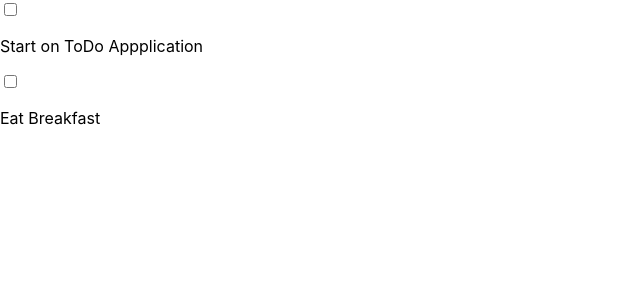
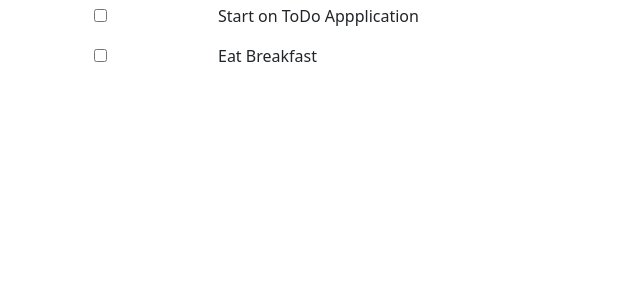
Before and after one commit to chrisgawbill/ToDoWebApp, a React (Create React App) app: page / in a window 1280 px wide. Shown: the top 300 px of the page, without its empty margins (0-640 px from the left). Built offline with nearby package versions, Linux system fonts and the light colour scheme.

Commit message:
Got Panel Working

```diff
--- a/package.json
+++ b/package.json
@@ -11,6 +11,7 @@
     "@types/react": "^18.2.22",
     "@types/react-dom": "^18.2.7",
     "bootstrap": "^5.3.2",
+    "bootstrap-react": "^0.5.0-alpha.14",
     "react": "^18.2.0",
     "react-bootstrap": "^2.8.0",
     "react-dom": "^18.2.0",
--- a/src/components/add-todo-panel.tsx
+++ b/src/components/add-todo-panel.tsx
@@ -1,4 +1,7 @@
-function AddToDoPanel(){
-
+export default function AddToDoPanel(){
+ return(
+    <div>
+        <p>The Panel is Open!!!</p>
+    </div>
+ )
 }
-export default AddToDoPanel;
--- a/src/components/todo-row.tsx
+++ b/src/components/todo-row.tsx
@@ -1,23 +1,20 @@
-import React from "react";
+import React, { useState } from "react";
 import { Col, Container, Row } from "react-bootstrap";
+import "../styles/components/todo-row.css";
 interface ToDoRowProps {
-  name: string;
+  name: string,
+  rowState:Boolean,
+  rowOnClick:Function
 }
-export default function ToDoRow({ name }: ToDoRowProps) {
+export default function ToDoRow({ name, rowState, rowOnClick }: ToDoRowProps) {
   return (
-    <Container>
-      <Col md={2}></Col>
-      <Col md={8}>
-        <Row>
-          <Col md={4}>
-            <input type="checkbox"></input>
-          </Col>
-          <Col md={4}>
-            <p>{name}</p>
-          </Col>
-        </Row>
+    <Row className="toDoRow" onClick={() => {
+      rowOnClick(!rowState)
+    }}>
+      <Col xs={6} lg={2}>
+        <input type="checkbox"></input>
       </Col>
-      <Col md={2}></Col>
-    </Container>
+      <Col xs={6} lg={10}>{name}</Col>
+    </Row>
   );
 }
--- a/src/index.tsx
+++ b/src/index.tsx
@@ -4,6 +4,7 @@ import "./index.css";
 import reportWebVitals from "./reportWebVitals";
 import Home from "./pages/Home";
 import { Container } from "react-bootstrap";
+import 'bootstrap/dist/css/bootstrap.min.css';
 
 const root = ReactDOM.createRoot(
   document.getElementById("root") as HTMLElement
--- a/src/pages/Home.tsx
+++ b/src/pages/Home.tsx
@@ -1,15 +1,32 @@
 import { useState } from "react";
 import { Todo, initialToDoData } from "../data/Todo";
 import ToDoRow from "../components/todo-row";
+import { Col, Container, Row } from "react-bootstrap";
+import AddToDoPanel from "../components/add-todo-panel";
 export default function Home() {
   const [toDoList, setToDoList] = useState<Todo[]>(initialToDoData);
-  return(<div>{IterateToDoList(toDoList)}</div>);
+  const [addPanelState, setAddPanelState] = useState<Boolean>(false)
+  return (
+    <Container>
+      <Row>
+        <Col md={8}>{IterateToDoList(toDoList, addPanelState, setAddPanelState)}</Col>
+        <Col md={4} style={{display:ConvertAddPanelState(addPanelState)}}><AddToDoPanel/></Col>
+      </Row>
+    </Container>
+  );
 }
-function IterateToDoList(toDoList: Todo[]) {
+function IterateToDoList(toDoList: Todo[], panelState:Boolean, changeAddPanelState:Function) {
   if (toDoList.length === 0) {
     return <p>"There are no ToDo's!"</p>;
   }
   return toDoList.map((toDoItem, i) => (
-    <ToDoRow name={toDoItem.name} key={i}></ToDoRow>
+    <ToDoRow name={toDoItem.name} rowState={panelState} rowOnClick={changeAddPanelState} key={i}></ToDoRow>
   ));
 }
+function ConvertAddPanelState(addPanelState:Boolean){
+  console.log(addPanelState)
+  if(addPanelState === true){
+    return "inline-block"
+  }
+  return "none"
+}
--- /dev/null
+++ b/src/styles/components/todo-row.css
@@ -0,0 +1,10 @@
+.toDoRow{
+    margin-top: 0.5rem;
+    margin-bottom: 0.5rem;
+    padding-top: 0.25rem;
+    padding-bottom: 0.25rem;
+    border-color:"black";
+}
+.toDoRow:hover{
+    background-color: gainsboro;
+}
```
Also changed, not shown: 1 other file (tests, documents, lock files or other folders).
